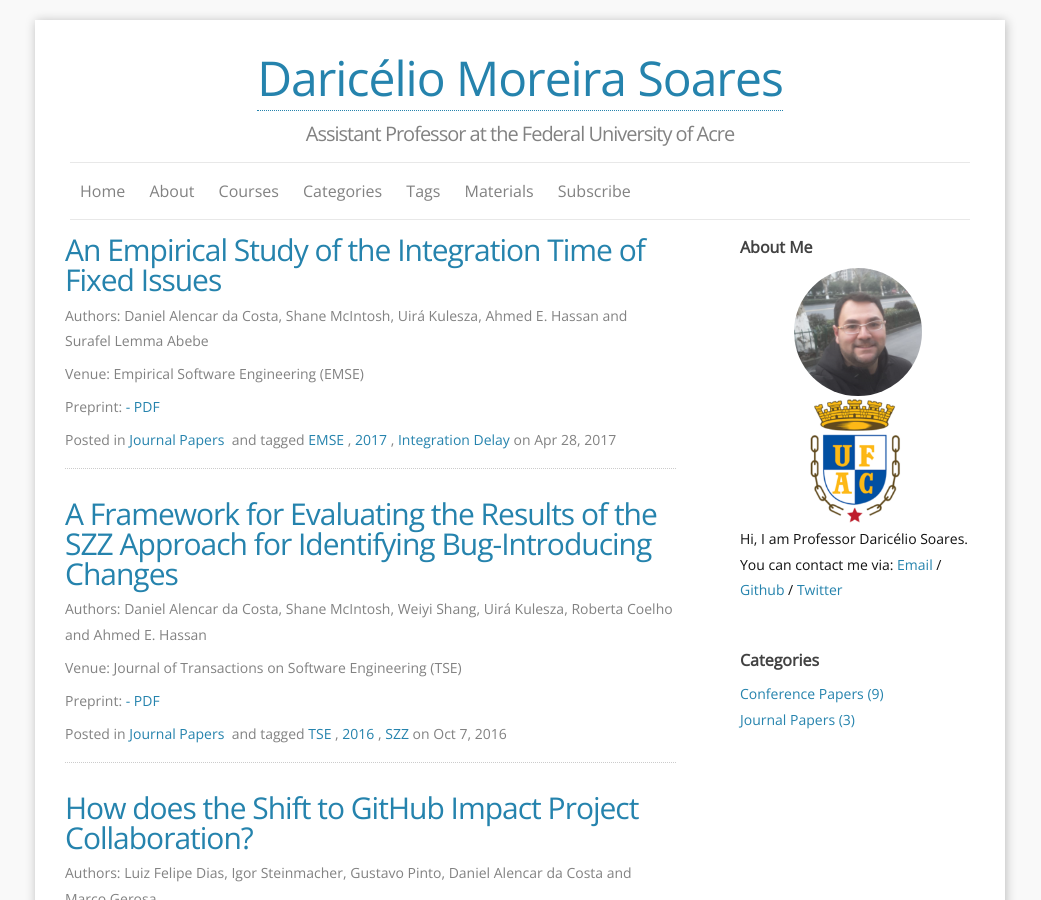
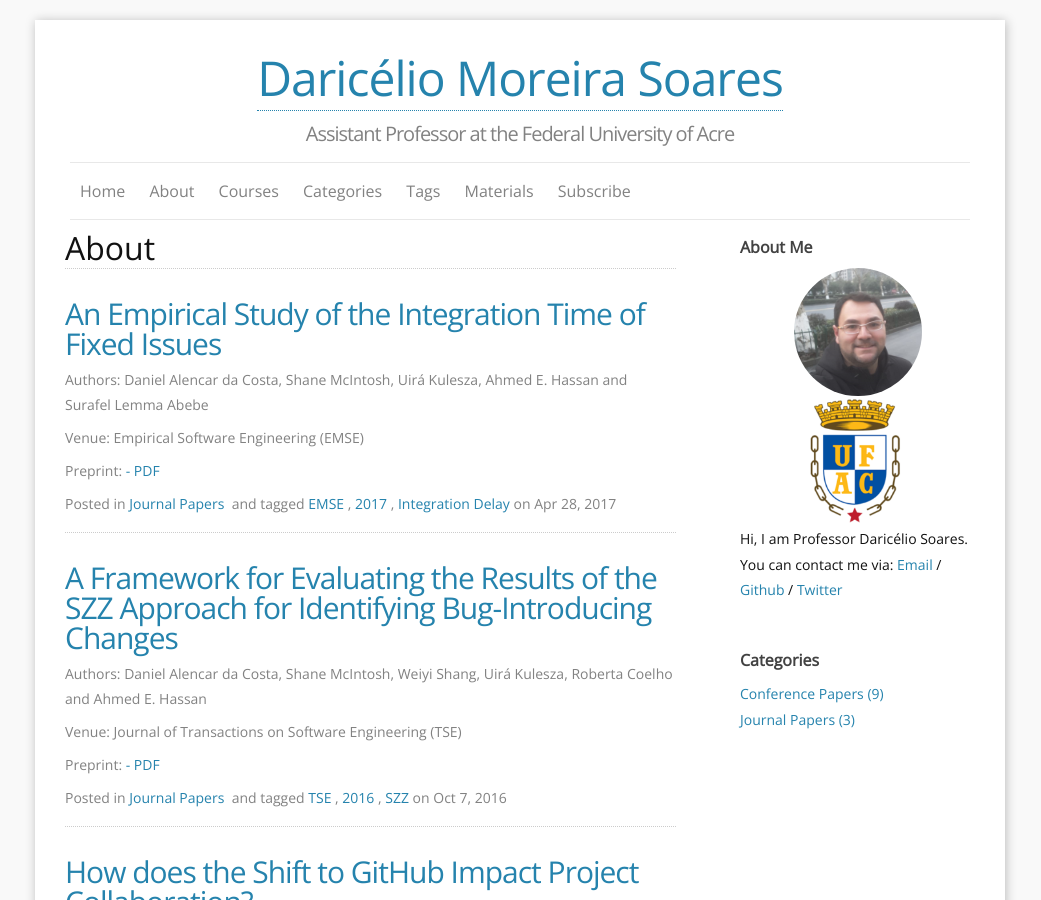
Before and after one commit to daricelio/daricelio.github.io, a Jekyll site: the page built from index.html, in a window 1280 px wide and 900 px high. Shown: the whole window, without its empty margins (120-1161 px from the left). Built offline with Jekyll 4.4.1, drawn with Linux system fonts in a browser that asks for light colours; the list of posts is cut into pages by our own code.

Commit message:
Update index.html

```diff
--- a/index.html
+++ b/index.html
@@ -4,7 +4,8 @@ layout: default
 
 <div class="home">
 
-
+	<h1>About</h1>
+	<hr/>
 
   <div class="post" itemscope itemtype="http://schema.org/BlogPosting" >
     {% for post in paginator.posts %}
```
